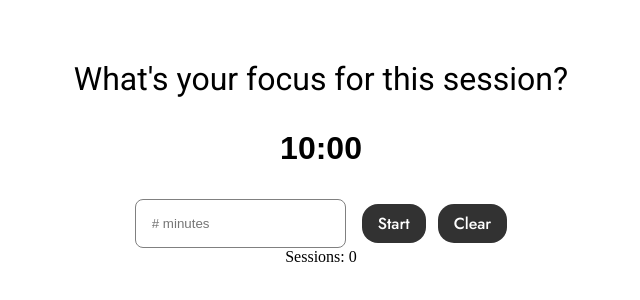
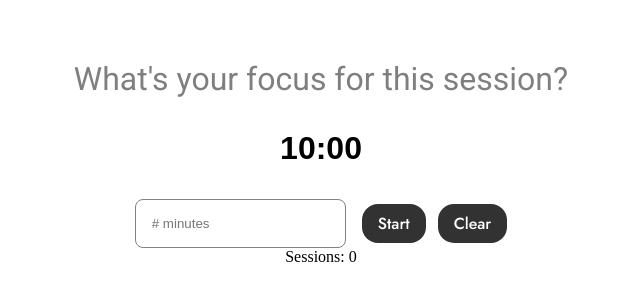
Before and after one commit to maishamir/pomodoroTimer, a React (Vite) app: page / in a window 1280 px wide. Shown: the part 196-496 px from the top of the page, without its empty margins (319-959 px from the left). Built offline with nearby package versions, Linux system fonts and the light colour scheme.

Commit message:
changed text color

```diff
--- a/src/components/FocusSession/FocusSession.scss
+++ b/src/components/FocusSession/FocusSession.scss
@@ -6,6 +6,7 @@
         font-weight: 400;
         cursor: pointer;
         padding: 1rem;
+        color: rgba(0, 0, 0, 0.5 )
     }
 }
 
```
